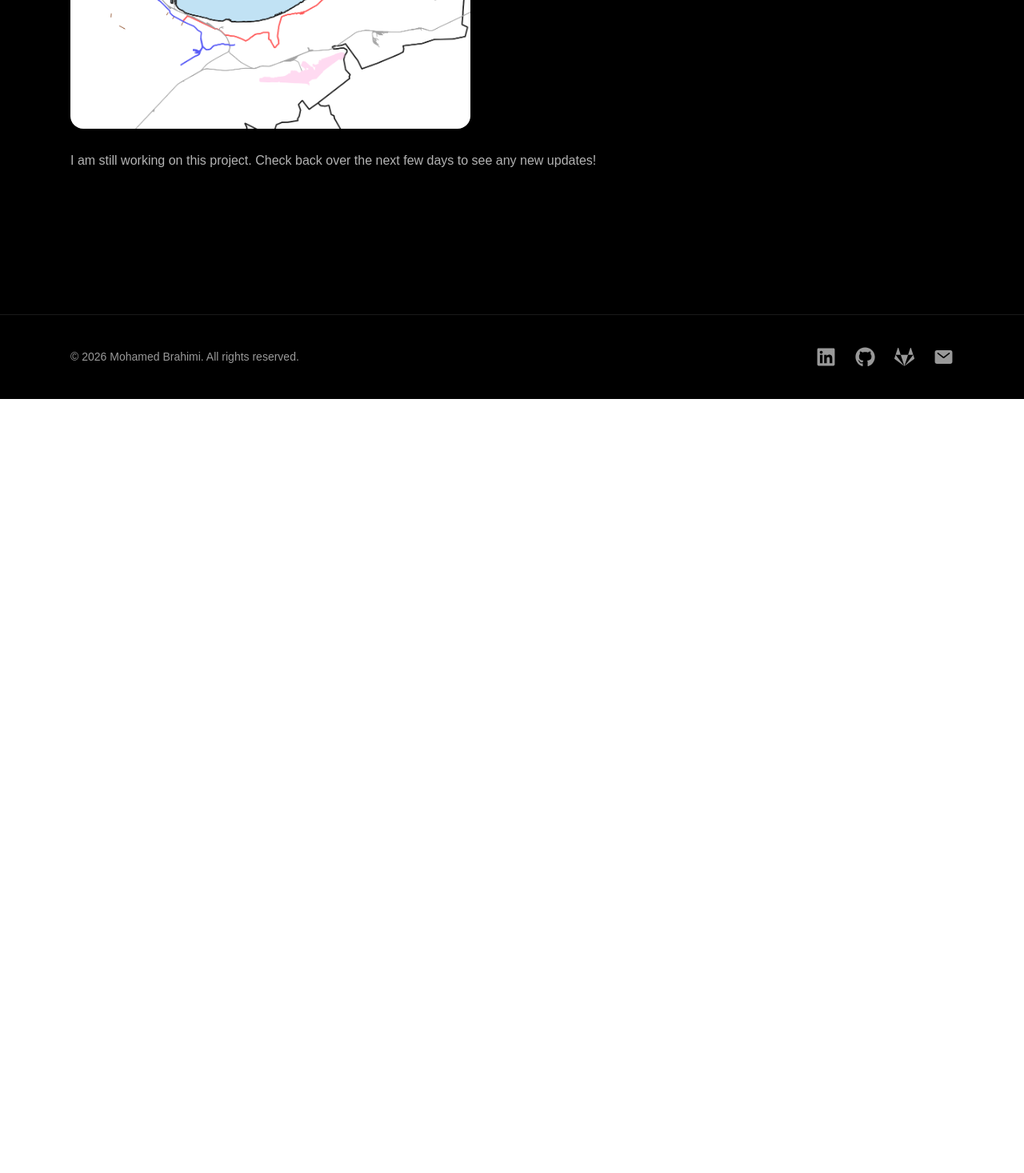
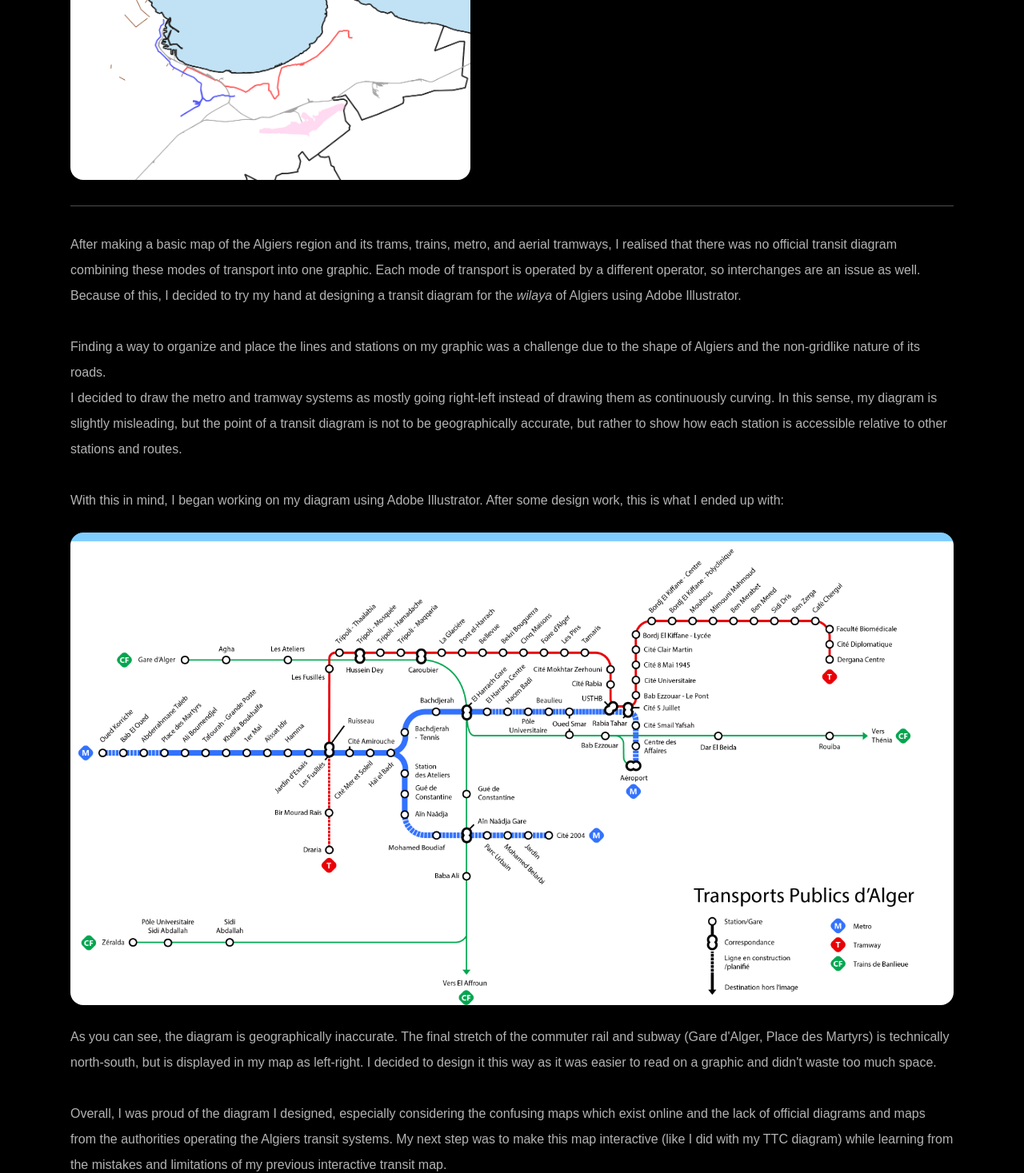
Before and after one commit to mbrahimi25/portfolio, a Next.js app: page /algiers-transit in a window 1280 px wide. Shown: the part 1330-2797 px from the top of the page at 80% size. Before the commit the page ends 1829 px from the top, so only its background shows below. Built offline with nearby package versions, Linux system fonts and the light colour scheme.

Commit message:
Updated Algiers transit page with new transit diagram

```diff
--- a/src/app/algiers-transit/page.tsx
+++ b/src/app/algiers-transit/page.tsx
@@ -3,6 +3,7 @@ import Footer from "@/components/Footer";
 import ArticleHero from "@/sections/ArticleHero";
 
 import { SiQgis, SiOpenstreetmap } from "react-icons/si";
+import { BiLogoAdobe } from "react-icons/bi";
 
 
 import Image from "next/image";
@@ -19,6 +20,7 @@ export default function TtcGtfsArticle() {
       >
         <SiQgis size={25} className="transition duration-200 hover:scale-120"/>
         <SiOpenstreetmap size={25} className="transition duration-200 hover:scale-120"/>
+        <BiLogoAdobe size={25} className="transition duration-200 hover:scale-120"/>
       </ArticleHero>
 
       {/* Main Article Content */}
@@ -41,6 +43,7 @@ export default function TtcGtfsArticle() {
             <hr className="border-white/30 my-8" />
 
             <p className="mt-6 leading-8 text-white/70">
+              I wanted to begin by mapping Algiers' transit system in QGIS. <br/><br/>
               I started off by finding a shapefile of Algeria's <i>wilayat</i>, or provinces.
               Doing so was relatively straightforward. <br/>
               In case I needed it, I also found a shapefile containing <i>daïrat</i>, or districts, which are subdivisions of provinces in Algeria. <br/>
@@ -53,16 +56,46 @@ export default function TtcGtfsArticle() {
 
             <Image
             src="/algiers-transit-1.png"
-            alt="Algiers transit image 1"
+            alt="Algiers public transit mapped in QGIS"
             width={500}
             height={400}
             className="rounded-2xl mt-6"/>
 
+            <hr className="border-white/30 my-8" />
+
+            <p className="mt-6 leading-8 text-white/70">
+              After making a basic map of the Algiers region and its trams, trains, metro, and aerial tramways,
+              I realised that there was no official transit diagram combining these modes of transport into one graphic.
+              Each mode of transport is operated by a different operator, so interchanges are an issue as well. <br/>
+              Because of this, I decided to try my hand at designing a transit diagram for the <i>wilaya</i> of Algiers using Adobe Illustrator. <br/><br/>
+              Finding a way to organize and place the lines and stations on my graphic was a challenge due to the shape of Algiers and the non-gridlike nature of its roads. <br/>
+              I decided to draw the metro and tramway systems as mostly going right-left instead of drawing them as continuously curving.
+              In this sense, my diagram is slightly misleading, but the point of a transit diagram is not to be geographically accurate,
+              but rather to show how each station is accessible relative to other stations and routes. <br/><br/>
+              With this in mind, I began working on my diagram using Adobe Illustrator. After some design work, this is what I ended up with:
+            </p>
+
+            <Image
+            src="/algiers-transit-2.png"
+            alt="Algiers public transit map, designed in Adobe Illustrator"
+            width={1550}
+            height={850}
+            className="rounded-2xl mt-6"/>
+
+            <p className="mt-6 leading-8 text-white/70">
+              As you can see, the diagram is geographically inaccurate. The final stretch of the commuter rail and subway (Gare d'Alger, Place des Martyrs)
+              is technically north-south, but is displayed in my map as left-right.
+              I decided to design it this way as it was easier to read on a graphic and didn't waste too much space. <br/><br/>
+
+              Overall, I was proud of the diagram I designed, especially considering the confusing maps which exist online and the lack
+              of official diagrams and maps from the authorities operating the Algiers transit systems.
+              My next step was to make this map interactive (like I did with my TTC diagram)
+              while learning from the mistakes and limitations of my previous interactive transit map.
+            </p>
+
             <p className="mt-6 leading-8 text-white/70">
               I am still working on this project. Check back over the next few days to see any new updates!
             </p>
-
-
 
           </div>
         </div>
```
Also changed, not shown: public/algiers-transit-2.png (added).
